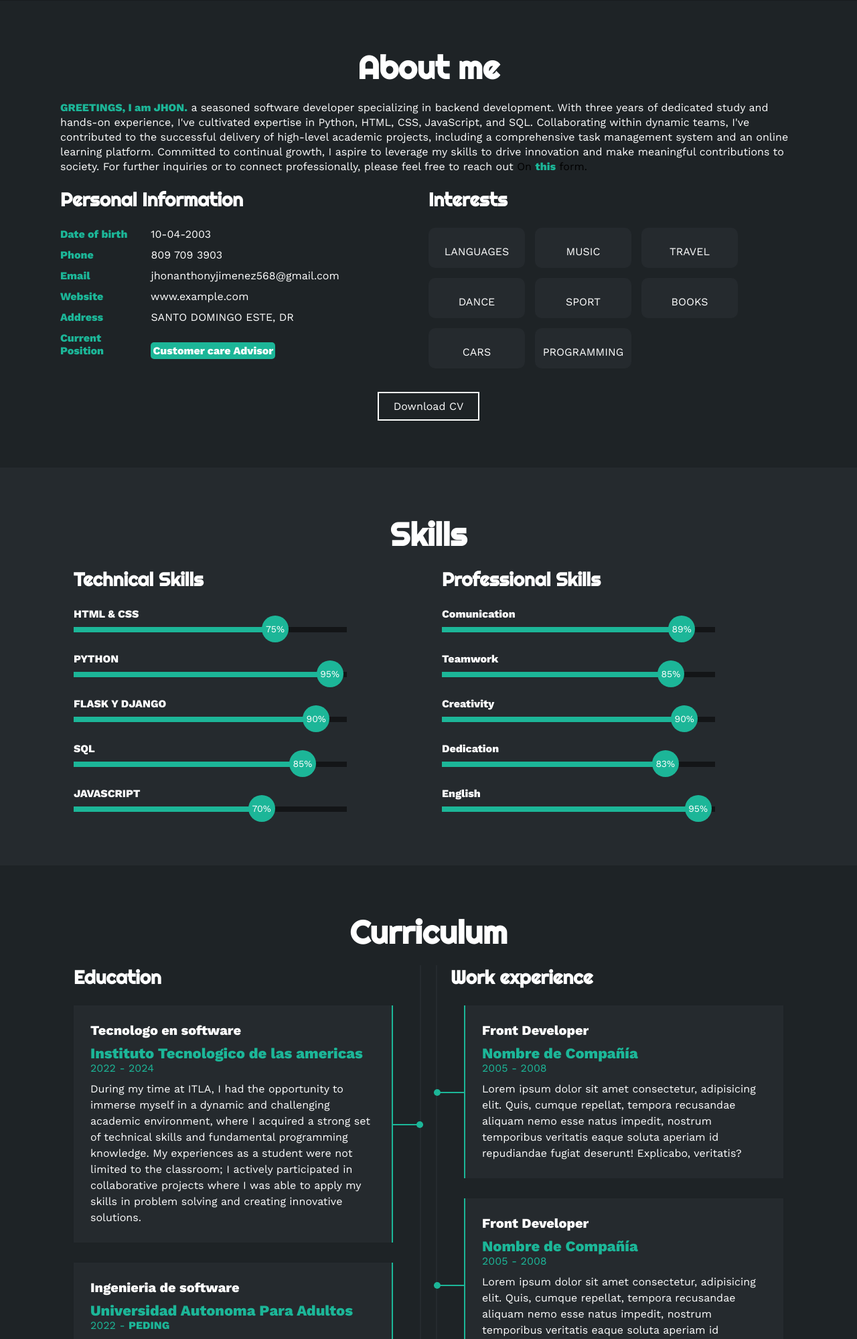
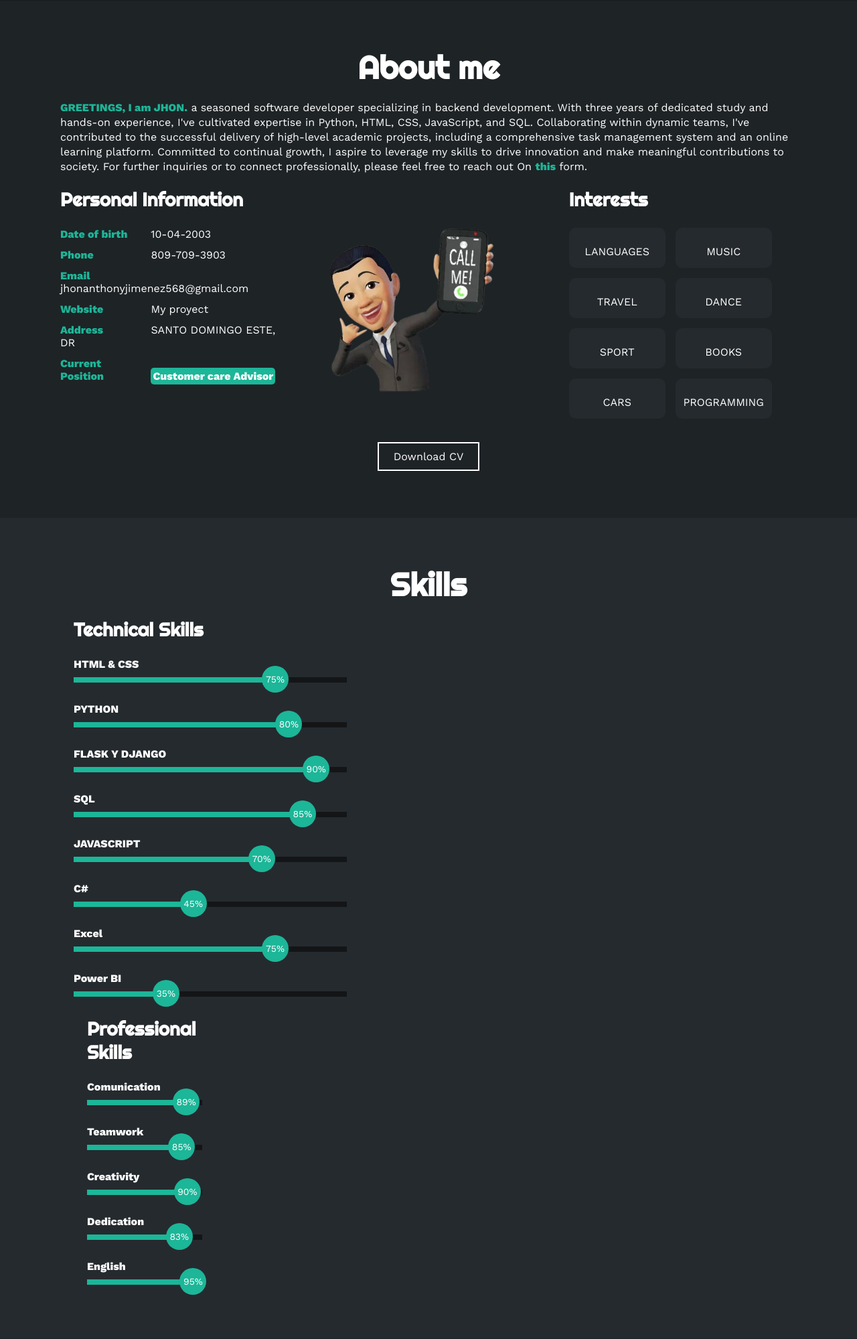
Before and after one commit to jhon1money/Portafolio, a Flask app: page / in a window 1280 px wide. Shown: the part 799-2798 px from the top of the page at 67% size. Run offline with Flask 3, Linux system fonts and the light colour scheme.

Commit message:
new updates 3/2924

```diff
--- a/main.py
+++ b/main.py
@@ -1,4 +1,4 @@
-from flask import Flask, render_template, send_file, request, flash
+from flask import Flask, render_template, send_file, request, flash, redirect, url_for
 from email.message import EmailMessage
 import ssl
 import os
@@ -36,7 +36,7 @@
             smtp.login(email_receiver, email_password)
             smtp.send_message(contact_email)
         flash(f"Thank you so much {name} I will be more than happy to reach back as soon as posible ")
-        return render_template('index.html')
+        return redirect(url_for('index'))
 
 @app.route('/download_cv')
 def download_cv():
--- a/static/main.js
+++ b/static/main.js
@@ -23,8 +23,8 @@
 }
 //Funcion que aplica las animaciones de las habilidades
 function efectoHabilidades(){
-    var skills = document.getElementById("skills");
-    var distancia_skills = window.innerHeight - skills.getBoundingClientRect().top;
+    const skills = document.getElementById("skills");
+    const distancia_skills = window.innerHeight - skills.getBoundingClientRect().top;
     if(distancia_skills >= 300){
         let habilidades = document.getElementsByClassName("progreso");
         habilidades[0].classList.add("HTMLCSS");
@@ -32,12 +32,15 @@
         habilidades[2].classList.add("FLASKYDJANGO");
         habilidades[3].classList.add("SQL");
         habilidades[4].classList.add("JAVASCRIPT");
+        habilidades[5].classList.add("Csharp");
+        habilidades[6].classList.add("Excel");
+        habilidades[7].classList.add("PowerBI");
 
-        habilidades[5].classList.add("Comunication");
-        habilidades[6].classList.add("Teamwork");
-        habilidades[7].classList.add("Creativity");
-        habilidades[8].classList.add("Dedication");
-        habilidades[9].classList.add("Ingles");
+        habilidades[8].classList.add("Comunication");
+        habilidades[9].classList.add("Teamwork");
+        habilidades[10].classList.add("Creativity");
+        habilidades[11].classList.add("Dedication");
+        habilidades[12].classList.add("Ingles");
     }
 }
 
--- a/static/style.css
+++ b/static/style.css
@@ -6,6 +6,7 @@
     margin: 0;
     padding: 0;
 }
+
 html{
     /* me permite deslizar cuando hago clic en los links del menu */
     scroll-behavior: smooth;
@@ -105,7 +106,10 @@
     max-width: 60%;
     width: auto;
 }
+/* chatbot */
 
+
+  /* image/RXi9.gif */
 /* SECCION I N I C I O */
 .inicio{
     background: linear-gradient(to top, rgba(30,35,38,.8), rgba(30,35,38,1)),
@@ -120,12 +124,12 @@
 
 
 .styled-link {
-    color: #000000; /* Color del enlace */
+    color: white; /* Color del enlace */
     text-decoration: none; /* Quita el subrayado */
 }
 
 .styled-link:hover {
-    color: darkred; /* Cambia el color al pasar el mouse */
+    color: red; /* Cambia el color al pasar el mouse */
 }
 
 .highlighted {
@@ -285,6 +289,18 @@
 .sobremi button:hover .overlay{
     width: 100%;
 }
+
+#avatar-container {
+    max-width: 100%; /* El contenedor ocupa todo el ancho disponible */
+    height: auto; /* Altura automática para mantener la proporción */
+    margin-right: 10%; /* Ajuste de margen a la derecha */
+}
+
+#avatar-container img {
+    max-width: 100%; /* La imagen ocupa todo el ancho del contenedor */
+    height: auto; /* Altura automática para mantener la proporción */
+}
+
 /* SECCION S K I L L S */
 .skills{
     background-color: #252A2E;
@@ -363,7 +379,7 @@
 }
 @keyframes PYTHON {
     0%{width: 0%;}
-    100%{width: 95%;}
+    100%{width: 80%;}
 }
 
 .skills .skill .FLASKYDJANGO{
@@ -392,6 +408,32 @@
     100%{width: 70%;}
 }
 
+.skills .skill .Csharp{
+    width: 0%;
+    animation: 2s Csharp forwards;
+}
+@keyframes Csharp {
+    0%{width: 0%;}
+    100%{width: 45%;}
+}
+
+.skills .skill .Excel{
+    width: 0%;
+    animation: 2s Excel forwards;
+}
+@keyframes Excel {
+    0%{width: 0%;}
+    100%{width: 75%;}
+}
+
+.skills .skill .PowerBI{
+    width: 0%;
+    animation: 2s PowerBI forwards;
+}
+@keyframes PowerBI {
+    0%{width: 0%;}
+    100%{width: 35%;}
+}
 .skills .skill .Comunication{
     width: 0%;
     animation: 2s Comunication forwards;
@@ -790,3 +832,17 @@
         width: 100%;
     }
 }
+
+.map-container {
+    position: relative;
+    overflow: hidden;
+    padding-top: 56.25%; /* Proporción 16:9 (56.25%) */
+}
+
+.map-container iframe {
+    position: absolute;
+    top: 0;
+    left: 0;
+    width: 100%;
+    height: 100%;
+}
--- a/templates/index.html
+++ b/templates/index.html
@@ -6,13 +6,12 @@
     <meta name="viewport" content="width=device-width, initial-scale=1.0">
     <link rel="stylesheet" href="{{ url_for('static', filename='fontawesome/css/all.min.css') }}" integrity="sha512-1sCRPdkRXhBV2PBLUdRb4tMg1w2YPf37qatUFeS7zlBy7jJI8Lf4VHwWfZZfpXtYSLy85pkm9GaYVYMfw5BC1A==" crossorigin="anonymous" referrerpolicy="no-referrer" />
     <link rel="stylesheet" href="{{ url_for('static', filename='path/to/font-awesome/css/all.min.css') }}">
-
+    <link rel="icon" href="{{ url_for('static', filename='image/icon-web1.png') }}" type="image/png">
     <title>Portafolio</title>
     <link rel="stylesheet" href="{{ url_for('static', filename='style.css') }}">
 
 </head>
 <body>
-
     <!-- MENU ENCABEZADO -->
     <div class="contenedor-header">
         <header>
@@ -76,7 +75,7 @@
                         </li>
                         <li>
                             <strong>Phone</strong>
-                            809 709 3903
+                            809-709-3903
                         </li>
                         <li>
                             <strong>Email</strong>
@@ -84,7 +83,7 @@
                         </li>
                         <li>
                             <strong>Website</strong>
-                            www.example.com
+                            <a href="http://quisqueyatech.pythonanywhere.com" class="styled-link">My proyect</a>
                         </li>
                         <li>
                             <strong>Address</strong>
@@ -96,6 +95,13 @@
                         </li>
                     </ul>
                 </div>
+                <div id="avatar-container" >
+                    <img src="{{ url_for('static', filename='image/avatar.png') }}" alt="Mi Avatar">
+                </div>
+
+
+
+
 
                 <!-- intereses -->
                 <div class="col">
@@ -174,7 +180,7 @@
                         <span>PYTHON</span>
                         <div class="barra-skill">
                             <div class="progreso">
-                                <span>95%</span>
+                                <span>80%</span>
                             </div>
                         </div>
                     </div>
@@ -202,6 +208,29 @@
                             </div>
                         </div>
                     </div>
+                    <div class="skill">
+                        <span>C#</span>
+                        <div class="barra-skill">
+                            <div class="progreso">
+                                <span>45%</span>
+                            </div>
+                        </div>
+                        <div class="skill">
+                            <span>Excel</span>
+                            <div class="barra-skill">
+                                <div class="progreso">
+                                    <span>75%</span>
+                                </div>
+                            </div>
+                    </div>
+                    <div class="skill">
+                        <span>Power BI</span>
+                        <div class="barra-skill">
+                            <div class="progreso">
+                                <span>35%</span>
+                            </div>
+                        </div>
+                </div>
                 </div>
                 <!-- Professional Skills -->
                 <div class="col">
@@ -312,24 +355,15 @@
                         <div class="conectord">
                             <div class="circulod"></div>
                         </div>
-                    </div>
-                    <div class="item der">
+                    </div> -->
+                    <!-- <div class="item der">
                         <h4>Front Developer</h4>
                         <span class="casa">Nombre de Compañía</span>
                         <span class="fecha">2005 - 2008</span>
                         <p>Lorem ipsum dolor sit amet consectetur, adipisicing elit. Quis, cumque repellat, tempora recusandae aliquam nemo esse natus impedit, nostrum temporibus veritatis eaque soluta aperiam id repudiandae fugiat deserunt! Explicabo, veritatis?</p>
                         <div class="conectord">
                             <div class="circulod"></div>
-                        </div>
-                    </div>
-                    <div class="item der">
-                        <h4>Front Developer</h4>
-                        <span class="casa">Nombre de Compañía</span>
-                        <span class="fecha">2005 - 2008</span>
-                        <p>Lorem ipsum dolor sit amet consectetur, adipisicing elit. Quis, cumque repellat, tempora recusandae aliquam nemo esse natus impedit, nostrum temporibus veritatis eaque soluta aperiam id repudiandae fugiat deserunt! Explicabo, veritatis?</p>
-                        <div class="conectord">
-                            <div class="circulod"></div>
-                        </div>
+                        </div> -->
                     </div>
                 </div>
             </div>
```
Also changed, not shown: other parts of templates/index.html (+27 -5 lines), static/image/TODOLIST.jpg (added), static/image/Ubicacion.png (deleted), static/image/avatar.png (added), static/image/icon-web1.png (added).
